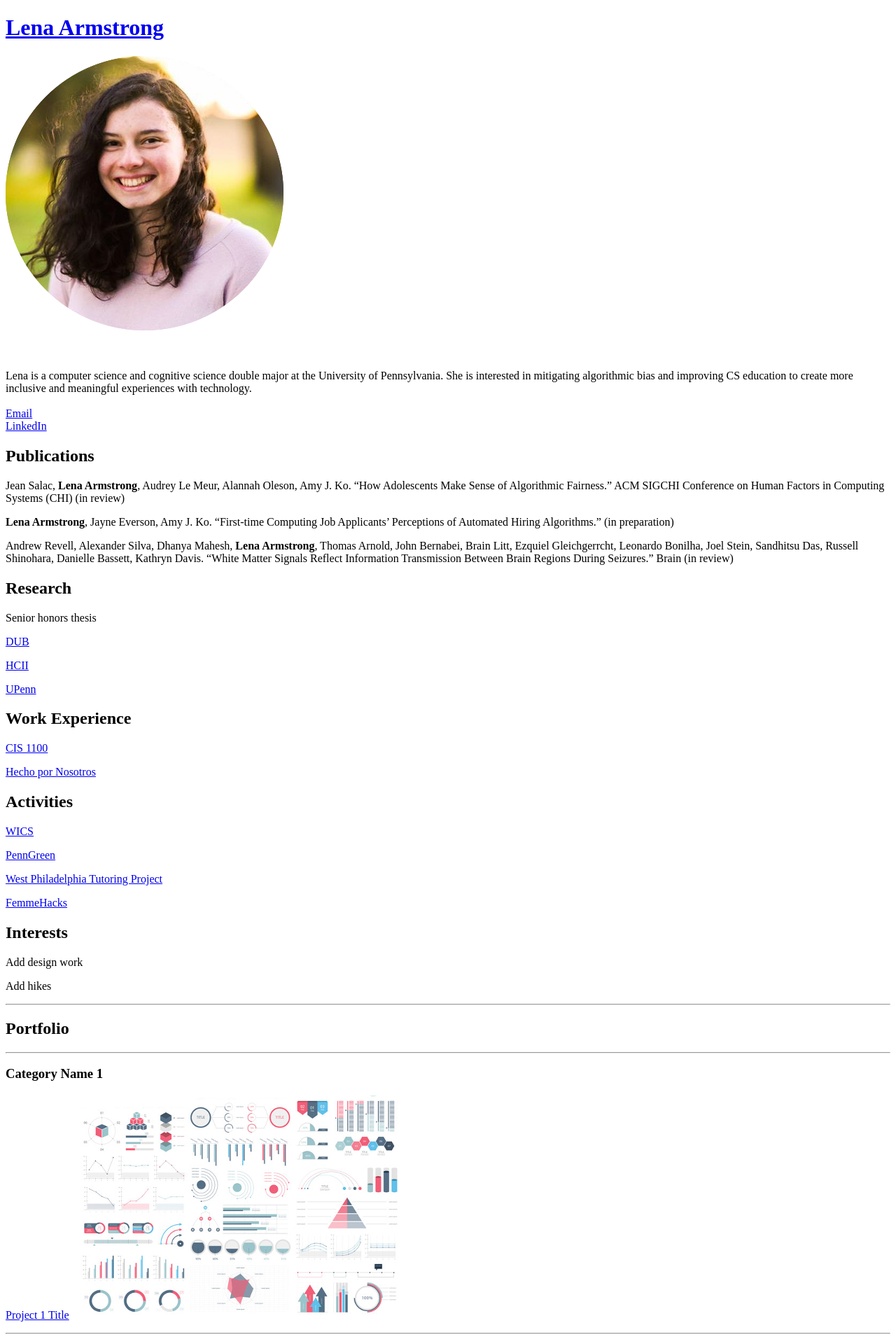
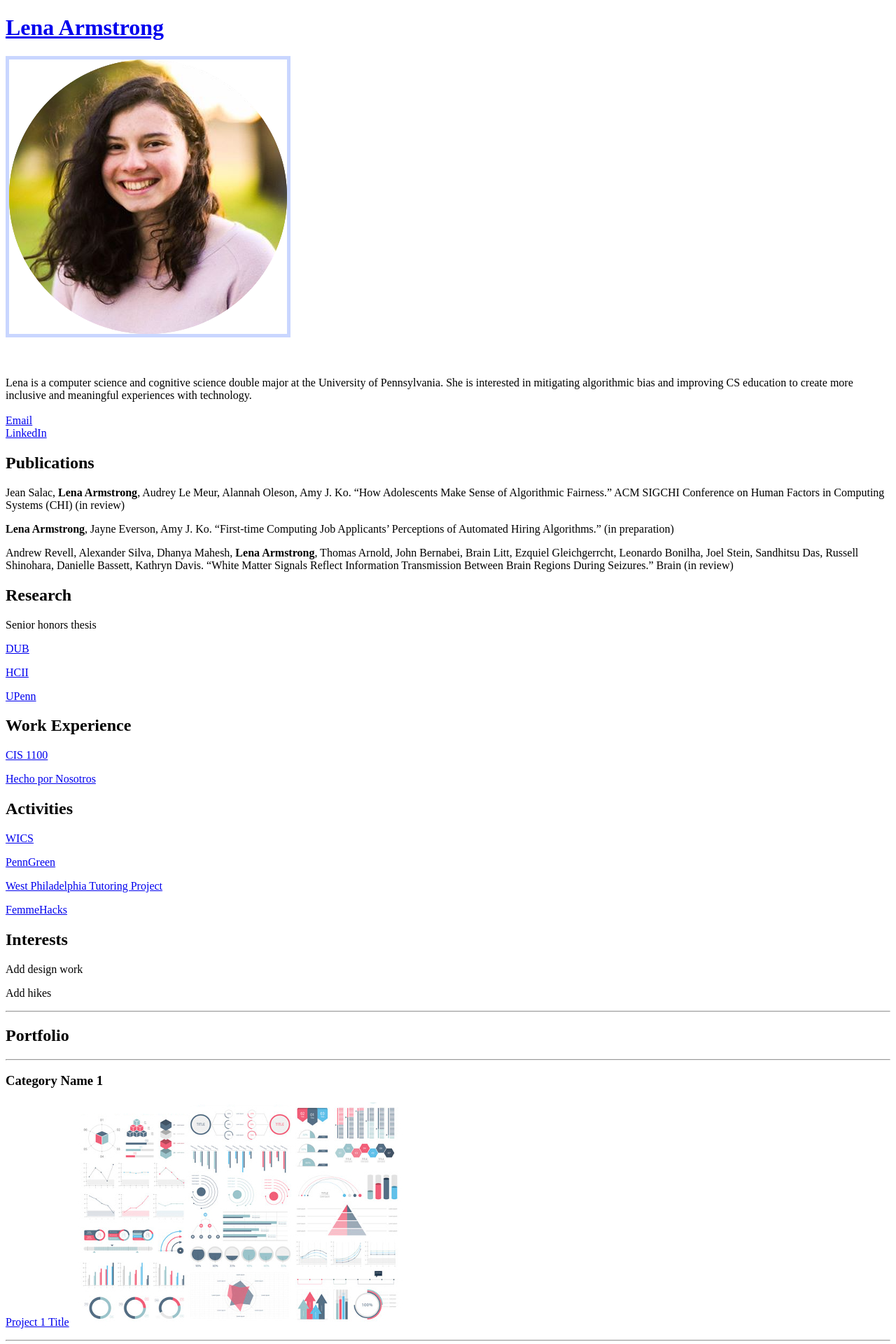
Before and after one commit to lenaarmstrong/lenaarmstrong.github.io, a Jekyll site: the page built from index.md, in a window 1280 px wide. Shown: the top 1920 px of the page at 70% size. Built offline with Jekyll 4.4.1, drawn with Linux system fonts in a browser that asks for light colours; our own code applies the rules of GitHub Pages for plain Markdown files; a script that is not in the unit is left out.

Commit message:
image border

```diff
--- a/_layouts/default.html
+++ b/_layouts/default.html
@@ -17,7 +17,7 @@
         <h1><a href="{{ "/" | absolute_url }}">{{ site.title | default: site.github.repository_name }}</a></h1>
 
         {% if site.logo %}
-          <img src="{{site.logo | relative_url}}" alt="Logo" />
+          <img src="{{site.logo | relative_url}}" alt="Logo" style = "border: 5px solid #c9d6ff;"/>
         {% endif %}
 
         <p>{{ site.description | default: site.github.project_tagline }}</p>
@@ -38,7 +38,7 @@
         </ul>
         {% endif %}
       </header>
-      <section id = "research-projects-container">
+      <section>
 
       {{ content }}
 
```
